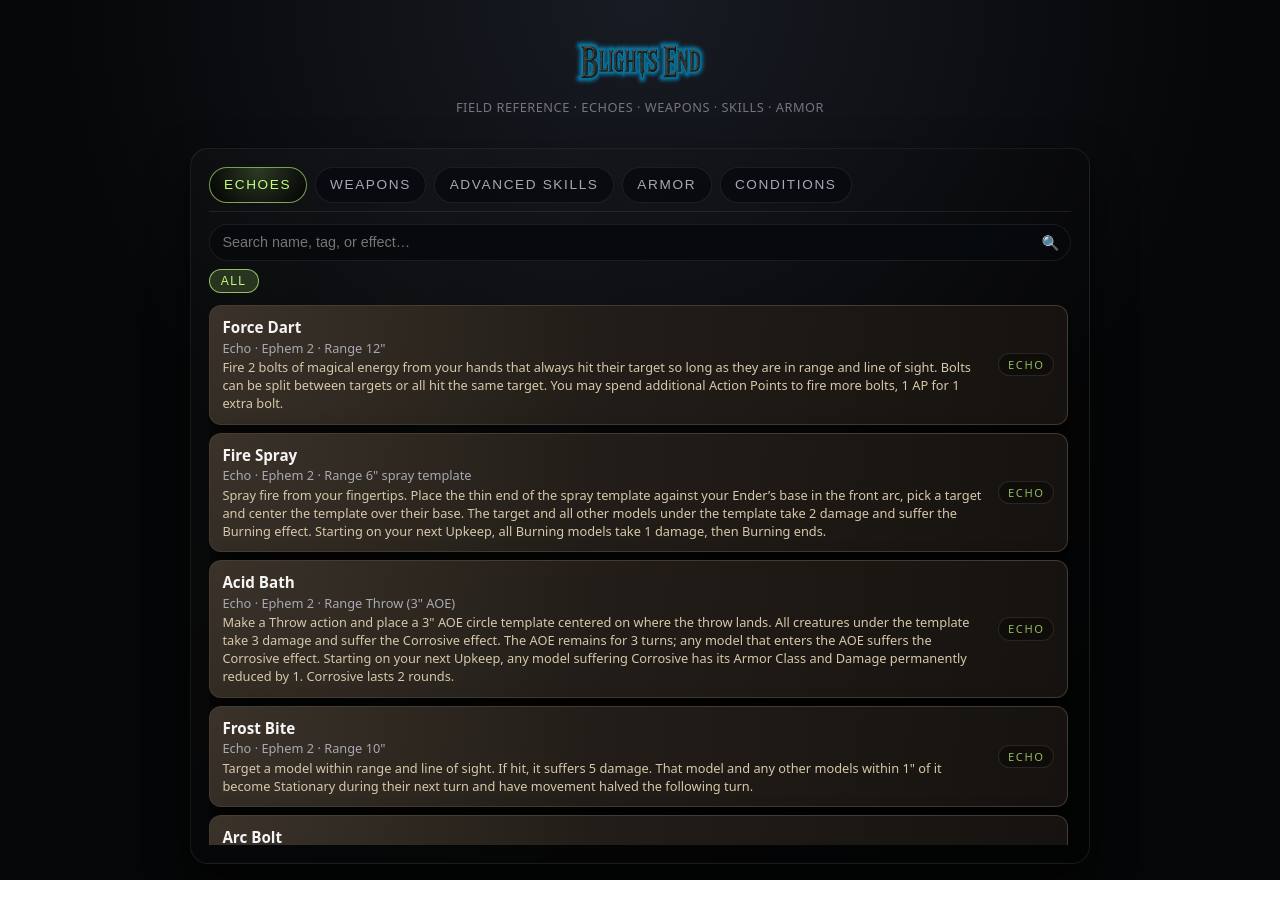
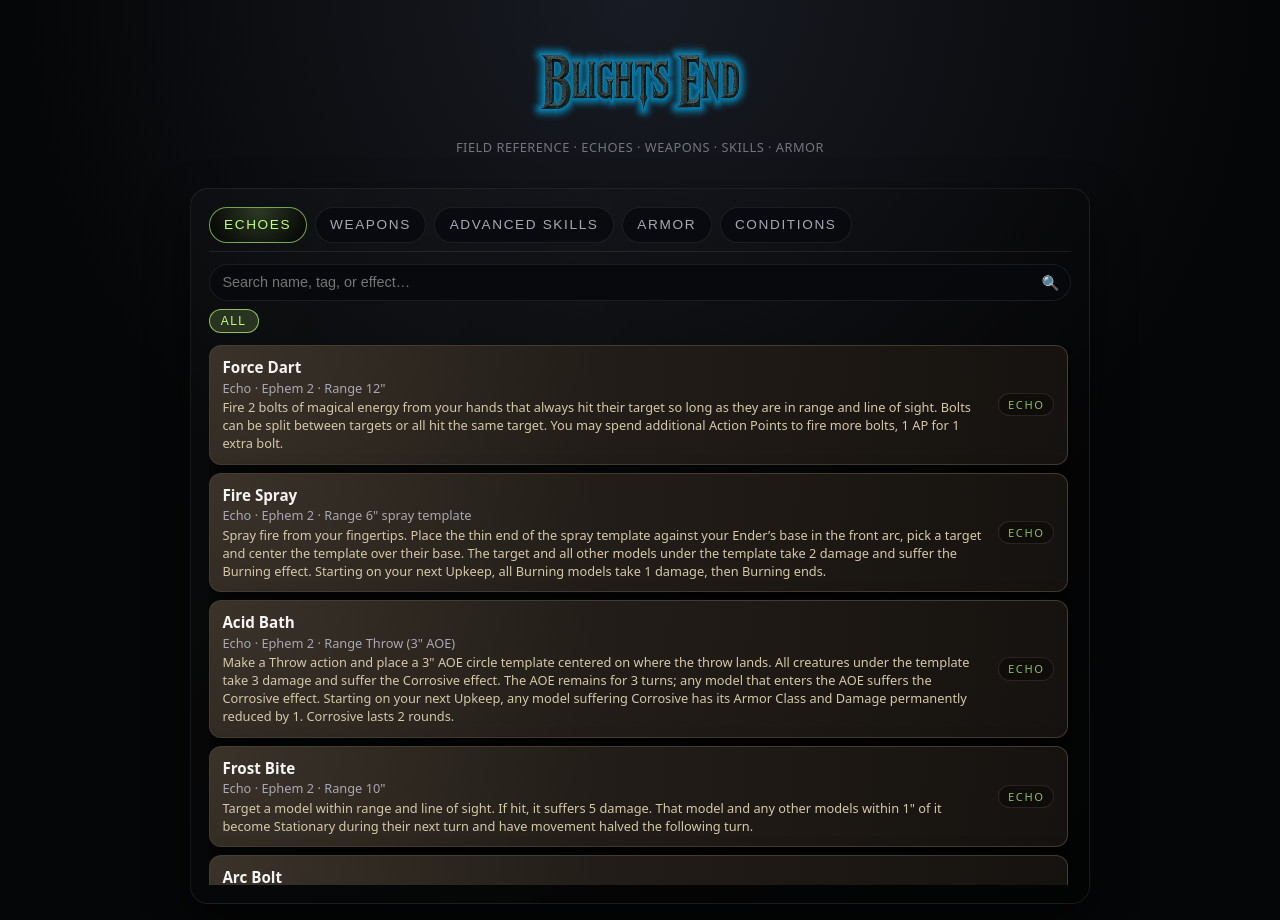
Before and after one commit to likemightcap/blightsend, a plain HTML site: page index.html in a window 1280 px wide. Before the commit the page ends 880 px from the top, so only its background shows below. Drawn offline with Linux system fonts and the light colour scheme.

Commit message:
changed logo css

```diff
--- a/style.css
+++ b/style.css
@@ -10,7 +10,7 @@
 
 /* Logo Appearance */
 #siteLogo {
-  height: 60px;              /* Adjust as needed */
+  height: 100px;              /* Adjust as needed */
   width: auto;
   object-fit: contain;
   user-select: none;
```
